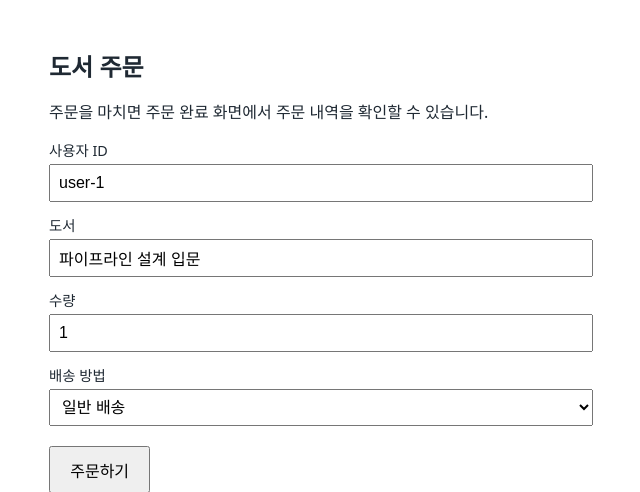
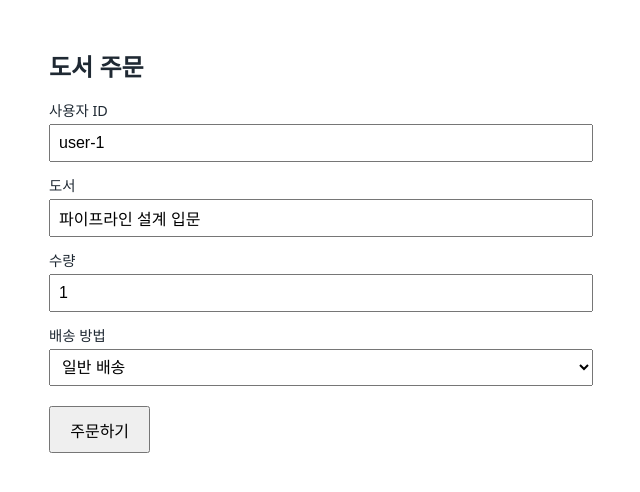
Before and after one commit to dimz119/cicd-lab, a Python web app: template app/templates/index.html in a window 1280 px wide. Shown: the top 492 px of the page, without its empty margins (319-959 px from the left). Run offline with Jinja, Linux system fonts and the light colour scheme; the template is opened without the code that fills it, so the values that code supplies are empty.

Commit message:
Revert "feat: 주문 화면에 안내 문구 추가 (#1)" (#2)
This reverts commit d8d9d4085a3a4a06ad670e02bc13920af2fa86bc.

```diff
--- a/app/templates/index.html
+++ b/app/templates/index.html
@@ -1,7 +1,6 @@
 {% extends "base.html" %}
 {% block content %}
 <h1>도서 주문</h1>
-<p>주문을 마치면 주문 완료 화면에서 주문 내역을 확인할 수 있습니다.</p>
 <form method="post" action="{{ url_for('create_order') }}">
   <label>사용자 ID
     <input name="user_id" value="user-1" required>
```
